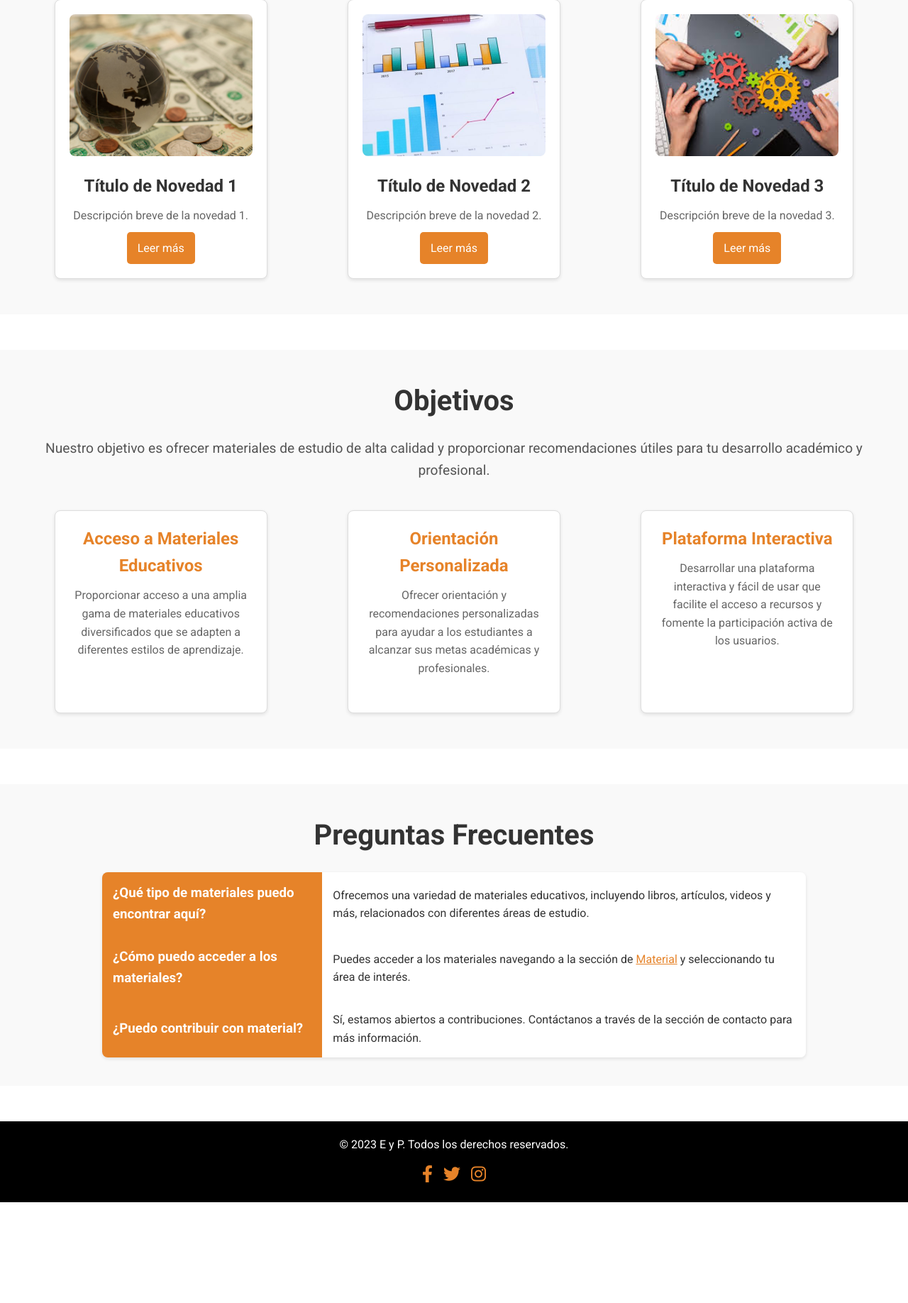
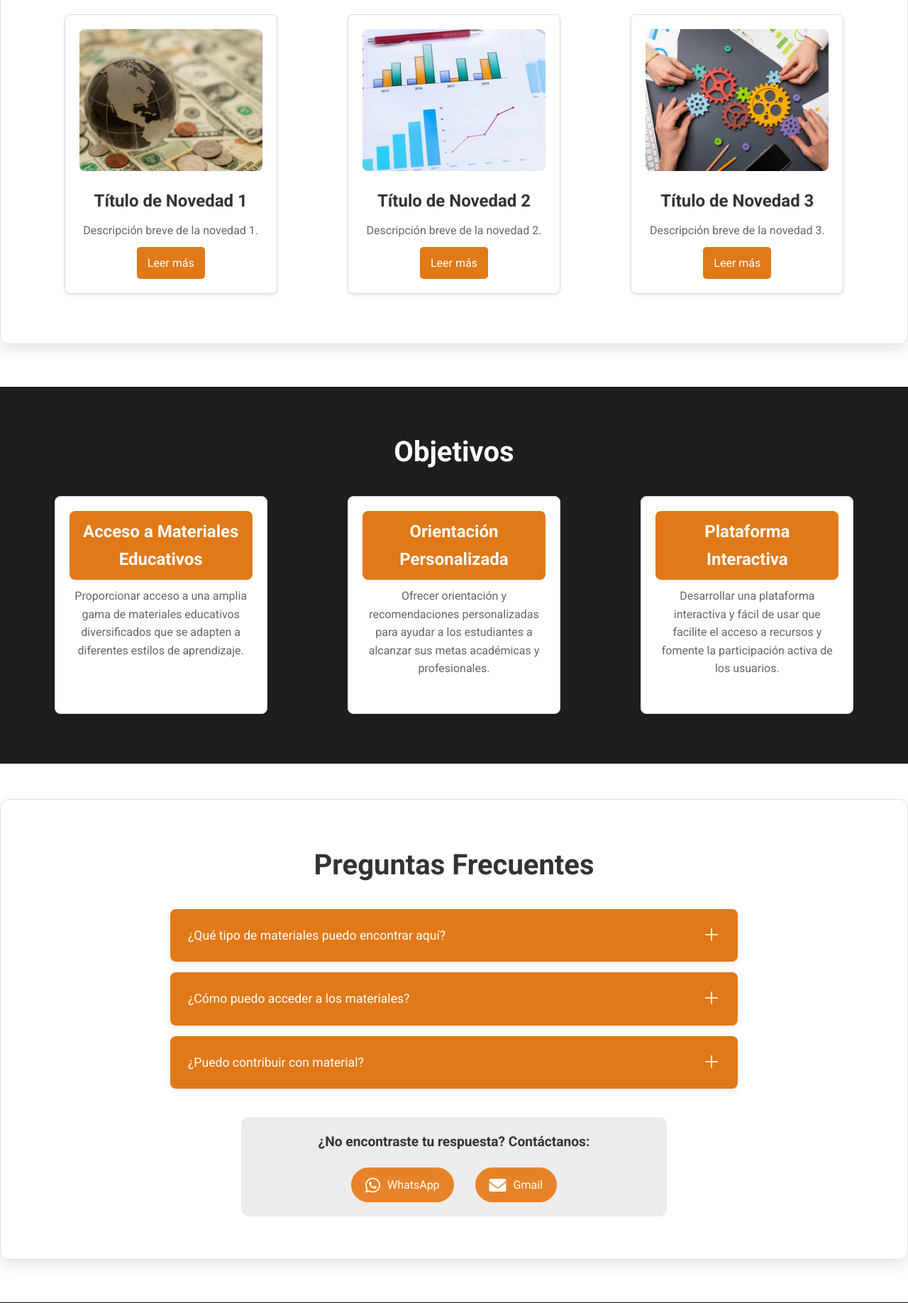
Before and after one commit to Incognito1232-lab/proyecto_ahora_si, a PHP site: page /home/index.html in a window 1280 px wide. Shown: the part 985-2821 px from the top of the page at 71% size. Before the commit the page ends 2679 px from the top, so only its background shows below. Run offline with PHP 8.4, Linux system fonts and the light colour scheme.

Commit message:
Rediseño

```diff
--- a/proyecto/home/index.html
+++ b/proyecto/home/index.html
@@ -95,7 +95,6 @@
     <!-- Sección de Objetivos -->
     <section class="objectives">
         <h2>Objetivos</h2>
-        <p>Nuestro objetivo es ofrecer materiales de estudio de alta calidad y proporcionar recomendaciones útiles para tu desarrollo académico y profesional.</p>
         <div class="objectives-container">
             <div class="objective-card">
                 <h3>Acceso a Materiales Educativos</h3>
@@ -116,22 +115,48 @@
     <section class="faq">
         <h2>Preguntas Frecuentes</h2>
         <div class="faq-container">
-            <table>
-                <tbody>
-                    <tr>
-                        <td class="question"><h3>¿Qué tipo de materiales puedo encontrar aquí?</h3></td>
-                        <td class="answer"><p>Ofrecemos una variedad de materiales educativos, incluyendo libros, artículos, videos y más, relacionados con diferentes áreas de estudio.</p></td>
-                    </tr>
-                    <tr>
-                        <td class="question"><h3>¿Cómo puedo acceder a los materiales?</h3></td>
-                        <td class="answer"><p>Puedes acceder a los materiales navegando a la sección de <a href="../Material/material.html">Material</a> y seleccionando tu área de interés.</p></td>
-                    </tr>
-                    <tr>
-                        <td class="question"><h3>¿Puedo contribuir con material?</h3></td>
-                        <td class="answer"><p>Sí, estamos abiertos a contribuciones. Contáctanos a través de la sección de contacto para más información.</p></td>
-                    </tr>
-                </tbody>
-            </table>
+
+                    <div class="faq-item">
+                        <div class="question" onclick="toggleAnswer(this)">
+                            <h3>¿Qué tipo de materiales puedo encontrar aquí?</h3>
+                            <span class="icon">＋</span>
+                        </div>
+                        <div class="answer">
+                            <p>Ofrecemos una variedad de materiales educativos, incluyendo libros, artículos, videos y más, relacionados con diferentes áreas de estudio.</p>
+                        </div>
+                    </div>
+                    <div class="faq-item">
+                        <div class="question" onclick="toggleAnswer(this)">
+                            <h3>¿Cómo puedo acceder a los materiales?</h3>
+                            <span class="icon">＋</span>
+                        </div>
+                        <div class="answer">
+                            <p>Puedes acceder a los materiales navegando a la sección de <a href="../Material/material.html">Material</a> y seleccionando tu área de interés.</p>
+                        </div>
+                    </div>
+                    <div class="faq-item">
+                        <div class="question" onclick="toggleAnswer(this)">
+                            <h3>¿Puedo contribuir con material?</h3>
+                            <span class="icon">＋</span>
+                        </div>
+                        <div class="answer">
+                            <p>Sí, estamos abiertos a contribuciones. Contáctanos a través de la sección de contacto para más información.</p>
+                        </div>
+                    </div>
+                    <!-- div para los contactos -->
+                    <div class="contact-icons">
+                        <h3>¿No encontraste tu respuesta? Contáctanos:</h3>
+                        <div class="icons-container">
+                            <a href="https://wa.me/TUNUMERO" target="_blank" class="contact-icon whatsapp">
+                                <i class="fab fa-whatsapp"></i>
+                                WhatsApp
+                            </a>
+                            <a href="mailto:tucorreo@dominio.com" class="contact-icon email">
+                                <i class="fas fa-envelope"></i>
+                                Gmail
+                            </a>
+                        </div>
+                    </div>
         </div>
     </section>
 
--- a/proyecto/static/index.css
+++ b/proyecto/static/index.css
@@ -20,7 +20,7 @@ body {
 
 .barra-naranja {
     height: 8px;
-    background-color: #E68329;
+    background-color: #e17918;
     width: 100%;
     position: fixed;
     top: 0;
@@ -180,8 +180,13 @@ section h2 {
 
 /* News section */
 .novedades {
-    padding: 40px 20px;
-    background-color: #f9f9f9; /* Color de fondo claro */
+    padding: 60px 40px;
+    margin:60px auto;
+    background-color: #ffffff; /* Color de fondo claro */
+    border: 1px solid #e0e0e0; /* Borde gris claro */
+    border-radius: 12px; /* Bordes redondeados */
+    box-shadow: 0 8px 20px rgba(0, 0, 0, 0.1);
+    max-width: 1300px;
     text-align: center;
     margin-top: 50px; /* Espacio entre la sección de introducción y novedades */
 }
@@ -236,7 +241,7 @@ section h2 {
     display: inline-block;
     margin-top: 10px;
     padding: 10px 15px;
-    background-color: #E68329; /* Color del botón */
+    background-color: #e17918; /* Color del botón */
     color: white; /* Color del texto del botón */
     text-decoration: none; /* Sin subrayado */
     border-radius: 5px; /* Bordes redondeados para el botón */
@@ -244,7 +249,7 @@ section h2 {
 }
 
 .leer-mas:hover {
-    background-color: #d57224; /* Color del botón al pasar el mouse */
+    background-color: #ff9543; /* Color del botón al pasar el mouse */
 }
 
 .novedad:hover {
@@ -252,22 +257,23 @@ section h2 {
 }
 
 /* Objectives section */
+
 .objectives {
-    padding: 40px 20px;
-    background-color: #f9f9f9; /* Color de fondo claro */
-    margin-top: 50px; /* Espacio entre la sección de introducción y novedades */
+    padding: 60px 20px;
+    background-color: #1e1e1e;
+    margin-top: 50px 0;
     text-align: center;
 }
 
 .objectives h2 {
     font-size: 2.5rem;
     margin-bottom: 20px;
-    color: #333; /* Color del título */
+    color: #ffffff; /* Color del título */
 }
 
 .objectives p {
     font-size: 1.2rem;
-    color: #555; /* Color del texto */
+    color: #ffffff; /* Color del texto */
     margin-bottom: 30px; /* Espacio debajo del párrafo */
 }
 
@@ -291,7 +297,17 @@ section h2 {
 .objective-card h3 {
     font-size: 1.5rem;
     margin-bottom: 10px; /* Espacio entre el título y la descripción */
-    color: #E68329; /* Color del título de la tarjeta */
+    color: #ffffff; /* Color del título de la tarjeta */
+    background-color: #e17918;
+    border-radius: 8px; /* Bordes redondeados */
+    padding: 10px 15px; /* Añade padding para mejor espaciado */
+    min-height: 80px; /* Establece una altura mínima */
+    display: flex;
+    align-items: center;
+    justify-content: center;
+    text-align: center; /* Asegura que el texto esté centrado */
+    word-break: break-word; /* Permite que palabras largas se dividan */
+
 }
 
 .objective-card p {
@@ -305,62 +321,140 @@ section h2 {
 
 /* FAQ section */
 .faq {
-    padding: 40px 20px;
-    background-color: #f9f9f9; /* Color de fondo claro */
+    padding: 60px 40px;
+    margin:60px auto;
+    background-color: #ffffff; /* Color de fondo claro */
+    border: 1px solid #e0e0e0; /* Borde gris claro */
+    border-radius: 12px; /* Bordes redondeados */
+    box-shadow: 0 8px 20px rgba(0, 0, 0, 0.1);
     margin-top: 50px;
-    margin-bottom: 50px;
+    margin-bottom: 50px 0;
     text-align: center;
+    max-width: 1300px;
 }
 
 .faq h2 {
     font-size: 2.5rem;
-    margin-bottom: 20px;
+    margin-bottom: 30px;
     color: #333; /* Color del título */
 }
 
 .faq-container {
-    display: flex;
-    justify-content: center; /* Centra la tabla */
+    max-width: 800px;
+    margin: 0 auto;
+    display: block; /* Asegura que el contenedor sea en bloque */
+    width: 100%; /* Ocupa todo el ancho disponible */
+    display: block;
 }
 
-table {
-    width: 80%; /* Ancho de la tabla */
-    border-collapse: collapse; /* Elimina el espacio entre celdas */
-    box-shadow: 0 2px 5px rgba(0, 0, 0, 0.1); /* Sombra sutil */
-    border-radius: 8px; /* Bordes redondeados */
-    overflow: hidden; /* Para que los bordes redondeados se apliquen */
-}
-
-th, td {
-    padding: 15px; /* Espaciado interno */
-    text-align: left; /* Alinear texto a la izquierda */
+.faq-item {
+    display: block; /* Esto ya lo tienes correcto */
+    width: 100%; /* Asegura que cada ítem ocupe todo el ancho */
+    margin-bottom: 15px;
+    border-radius: 8px;
+    overflow: hidden;
+    box-shadow: 0 2px 10px rgba(0,0,0,0.1);
 }
 
 .question {
-    background-color: #E68329; /* Color de fondo para las preguntas */
-    color: white; /* Color del texto de las preguntas */
+    background-color: #e17918;
+    color: white;
+    padding: 18px 25px;
+    cursor: pointer;
+    display: flex;
+    justify-content: space-between;
+    align-items: center;
+    transition: background-color 0.3s ease;
+}
+
+.question:hover {
+    background-color: #ff9543;
+}
+
+.question h3 {
+    margin: 0;
+    font-size: 1.1rem;
+    font-weight: 500;
 }
 
 .answer {
-    background-color: #ffffff; /* Color de fondo para las respuestas */
+    display: none;
+    background-color: #fff;
+    padding: 15px 20px;
+    color: #333;
+    text-align: left;
+    border-top: 1px solid #eee;
 }
 
 .answer p {
-    margin: 0; /* Elimina el margen por defecto */
+    margin: 0;
 }
 
-a {
-    color: #E68329; /* Color del enlace */
-    text-decoration: underline; /* Subrayado para los enlaces */
+.icon {
+    font-size: 1.5rem;
+    width: 1.5rem; /* Ancho fijo */
+    text-align: center; /* Centrado perfecto */
+    display: inline-block; /* Para mantener el espacio consistente */
 }
 
-a:hover {
-    color: #d57224; /* Color del enlace al pasar el mouse */
+
+/* Estilos para la sección de contactos */
+.contact-icons {
+    margin-top: 40px;
+    text-align: center;
+    padding: 20px;
+    background-color: #edeceb;
+    border-radius: 10px;
+    max-width: 600px;
+    margin: 40px auto 0;
+}
+
+.contact-icons h3 {
+    color: #333;
+    margin-bottom: 20px;
+    font-size: 1.2rem;
+}
+
+.icons-container {
+    display: flex;
+    justify-content: center;
+    gap: 30px;
+    flex-wrap: wrap;
+}
+
+.contact-icon {
+    display: flex;
+    align-items: center;
+    gap: 10px;
+    padding: 12px 20px;
+    border-radius: 50px;
+    text-decoration: none;
+    font-weight: 500;
+    transition: transform 0.3s, box-shadow 0.3s;
+}
+
+.contact-icon.whatsapp {
+    background-color: #E68329;
+    color: white;
+}
+
+.contact-icon.email {
+    background-color: #E68329;
+    color: white;
+}
+
+.contact-icon:hover {
+    transform: translateY(-3px);
+    box-shadow: 0 5px 15px rgba(0,0,0,0.1);
+}
+
+.contact-icon i {
+    font-size: 1.5rem;
 }
 
 /* Footer styles */
 .footer {
-    background-color: #000000;
+    background-color: #040404;
     color: #fff;
     text-align: center;
     padding: 20px;
--- a/proyecto/static/script/index.js
+++ b/proyecto/static/script/index.js
@@ -49,3 +49,19 @@ document.addEventListener("DOMContentLoaded", function () {
         menu.classList.toggle("show");
     });
 });
+
+// Estilo para preguntas tipo acordeón //
+function toggleAnswer(element) {
+    const answer = element.nextElementSibling;
+    const icon = element.querySelector('.icon');
+
+    if (answer.style.display === 'none' || !answer.style.display) {
+        // Abrir: mostrar respuesta y cambiar a menos
+        answer.style.display = 'block';
+        icon.textContent = '−'; // Signo menos (unicode)
+    } else {
+        // Cerrar: ocultar respuesta y cambiar a más
+        answer.style.display = 'none';
+        icon.textContent = '+'; // Signo más
+    }
+}
```
